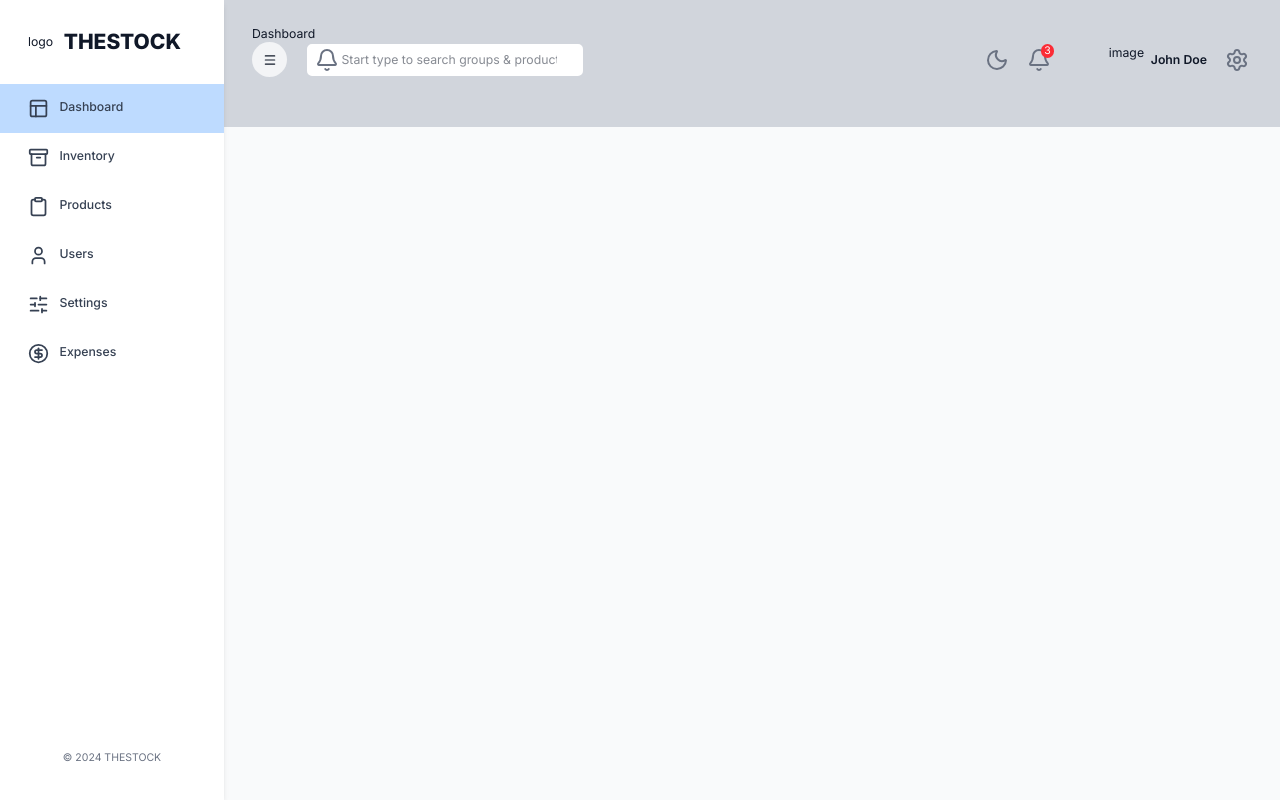
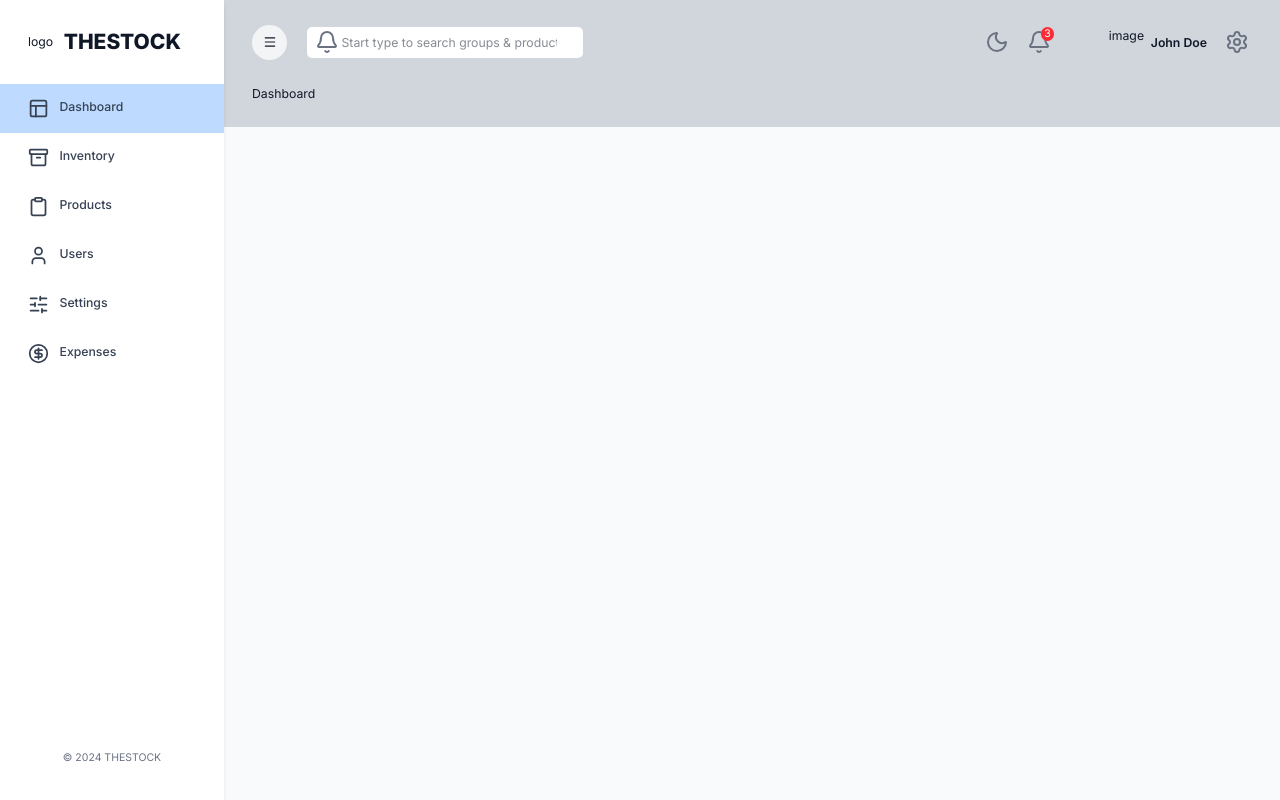
Before and after one commit to TR-Alexis/invt-management, a Next.js app: page / in a window 1280 px wide. Built offline with nearby package versions, Linux system fonts and the light colour scheme; no server answers.

Commit message:
dashboard update

```diff
--- a/src/app/dashboardWrapper.tsx
+++ b/src/app/dashboardWrapper.tsx
@@ -24,8 +24,8 @@ const isDarkMode = useAppSelector((state) => state.global.isDarkMode);
     <div className= {`${isDarkMode ? "dark" : "light"} flex bg-gray-50 text-gray-900 w-full min-h-screen`} >
       <Sidebar />
       <main className={`flex flex-col w-full h-full py-7 px-9 bg-gray-300 ${isSidebarCollapsed ? "md:pl-24" : "md:pl-72"} `}>
-      {children}
-      <Navbar />
+        <Navbar />
+        {children}
       </main>
       </div>
   );
```
